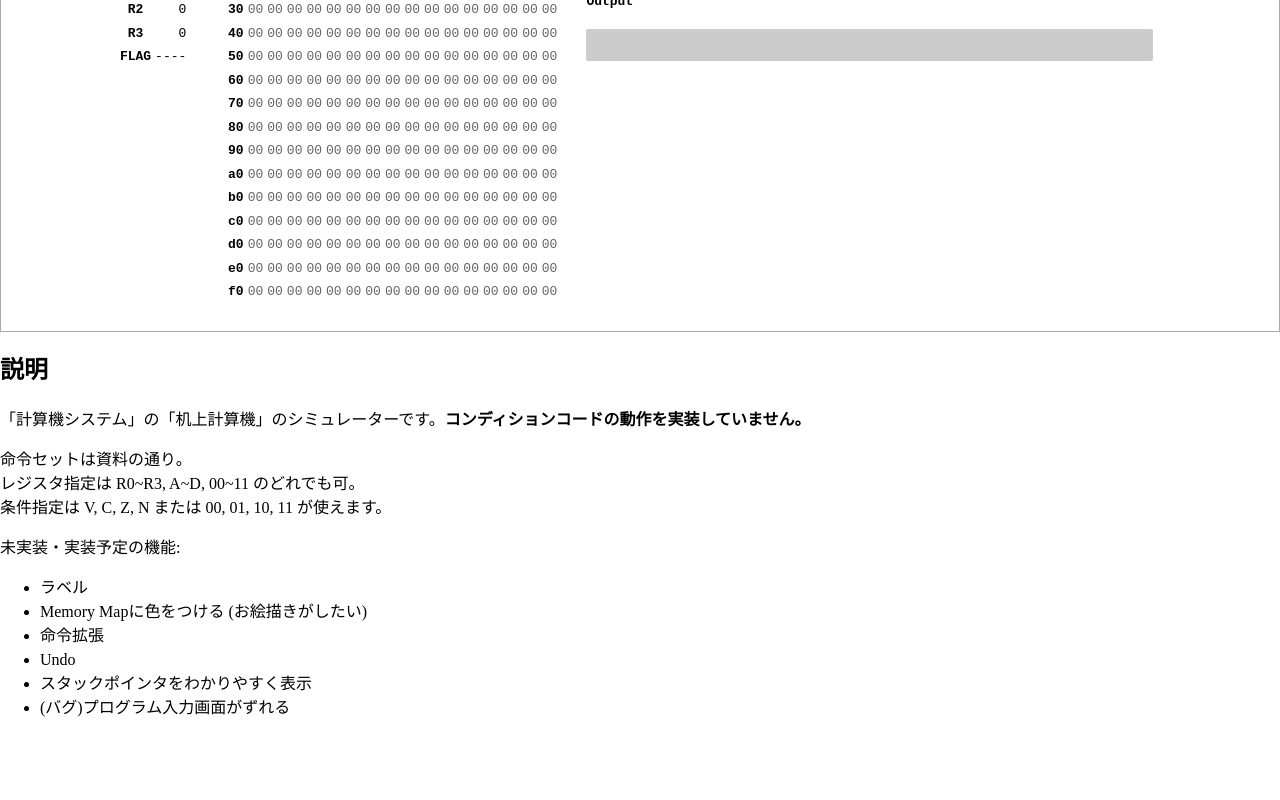
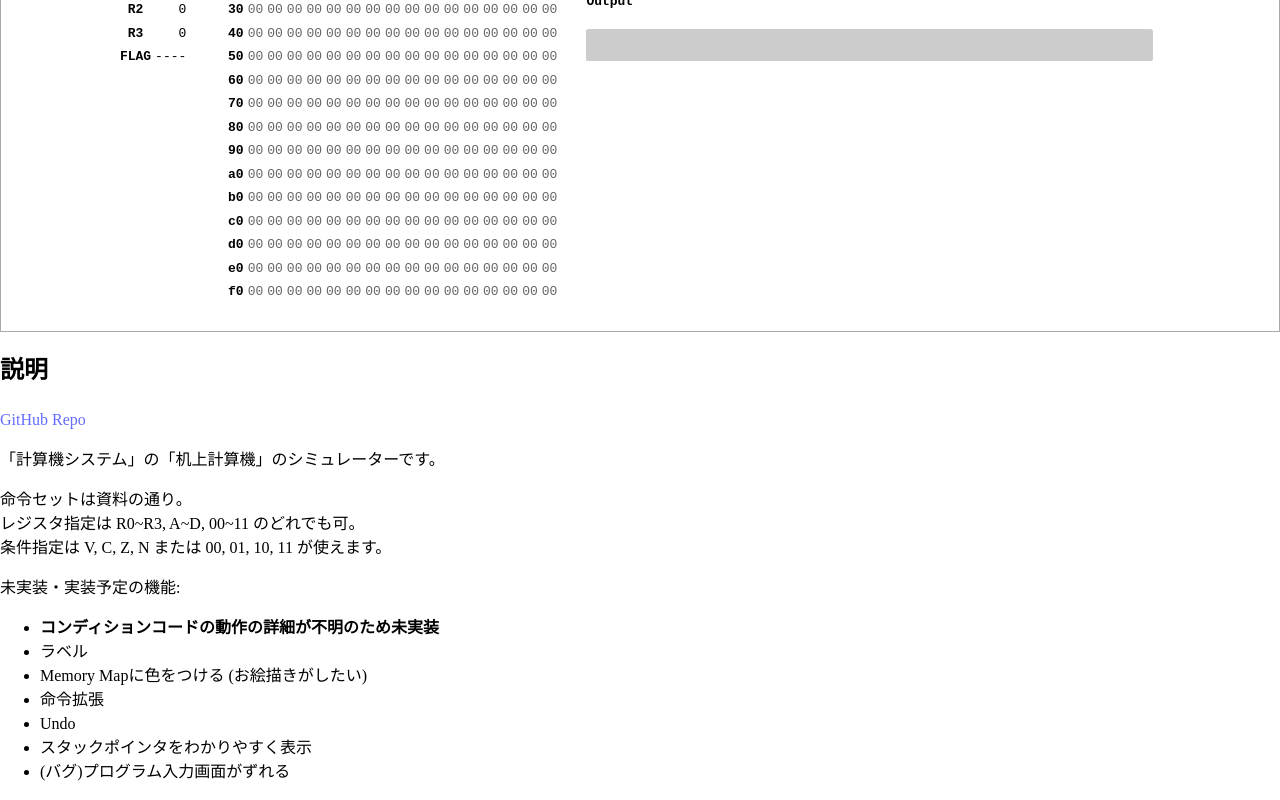
Before and after one commit to ibuki2003/is_calcsys_emu, a React (Vite) app: page / in a window 1280 px wide. Shown: the part 559-1359 px from the top of the page. Before the commit the page ends 1295 px from the top, so only its background shows below. Built offline with nearby package versions, Linux system fonts and the light colour scheme.

Commit message:
docs: update

```diff
--- a/src/App.tsx
+++ b/src/App.tsx
@@ -174,9 +174,9 @@ function App() {
       </div>
       <div>
         <h2>説明</h2>
+        <p><a href="https://github.com/ibuki2003/is_calcsys_emu">GitHub Repo</a></p>
         <p>
           「計算機システム」の「机上計算機」のシミュレーターです。
-          <b>コンディションコードの動作を実装していません。</b>
         </p>
         <p>
           命令セットは資料の通り。<br />
@@ -187,6 +187,7 @@ function App() {
           未実装・実装予定の機能:
         </p>
         <ul>
+          <li><b>コンディションコードの動作の詳細が不明のため未実装</b></li>
           <li>ラベル</li>
           <li>Memory Mapに色をつける (お絵描きがしたい)</li>
           <li>命令拡張</li>
```
